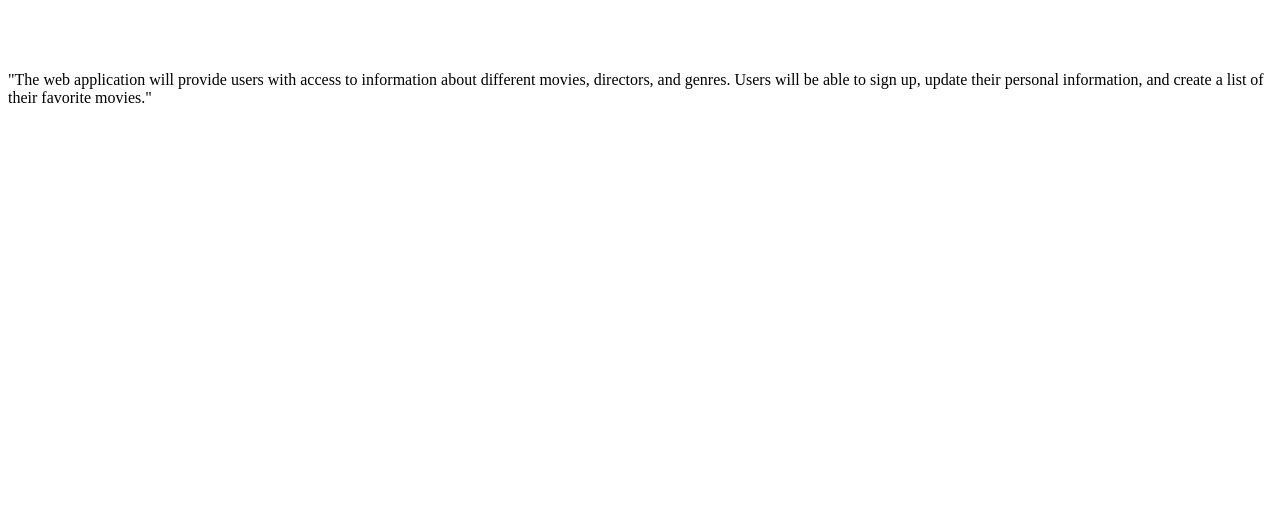
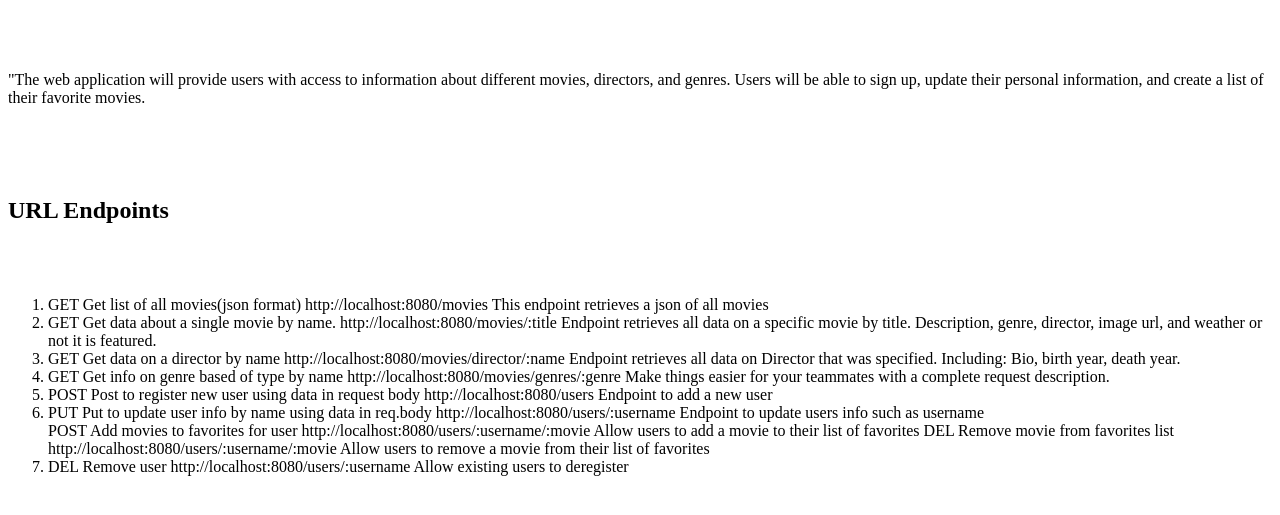
Before and after one commit to smo92/movieAPI, a website: page public/documentation.html in a window 1280 px wide. Shown: the part 61-576 px from the top of the page. Drawn offline with Linux system fonts and the light colour scheme.

Commit message:
updated documentation showing each endpoint

```diff
--- a/public/documentation.html
+++ b/public/documentation.html
@@ -12,11 +12,87 @@
     <h1>FlixFans</h1>
     <br />
     <br />
+
     <p>
         "The web application will provide users with access to information about different
         movies, directors, and genres. Users will be able to sign up, update their
-        personal information, and create a list of their favorite movies."
+        personal information, and create a list of their favorite movies.
+        <br />
+        <br />
     </p>
+    <br/>
+    <br/>
+
+    <h2> URL Endpoints</h2>
+    <br/>
+    <br/>
+
+    <ol>
+        <li>
+            GET
+            Get list of all movies(json format)
+            http://localhost:8080/movies
+            This endpoint retrieves a json of all movies
+        </li>
+
+        <li>
+            GET
+            Get data about a single movie by name.
+            http://localhost:8080/movies/:title
+            Endpoint retrieves all data on a specific movie by title.
+            Description, genre, director, image url, and weather or not it is featured.
+        </li>
+
+        <li>
+            GET
+            Get data on a director by name
+            http://localhost:8080/movies/director/:name
+            Endpoint retrieves all data on Director that was specified.
+            Including: Bio, birth year, death year.
+        </li>
+
+        <li>
+            GET
+            Get info on genre based of type by name
+            http://localhost:8080/movies/genres/:genre
+            Make things easier for your teammates with a complete request description.
+        </li>
+
+        <li>
+            POST
+            Post to register new user using data in request body
+            http://localhost:8080/users
+            Endpoint to add a new user
+        </li>
+
+        <li>
+            PUT
+            Put to update user info by name using data in req.body
+            http://localhost:8080/users/:username
+            Endpoint to update users info such as username
+        </li>
+
+        <lil>
+            POST
+            Add movies to favorites for user
+            http://localhost:8080/users/:username/:movie
+            Allow users to add a movie to their list of favorites
+        </lil>
+
+        <lil>
+            DEL
+            Remove movie from favorites list
+            http://localhost:8080/users/:username/:movie
+            Allow users to remove a movie from their list of favorites
+        </lil>
+
+        <li>
+            DEL
+            Remove user
+            http://localhost:8080/users/:username
+            Allow existing users to deregister
+        </li>
+    </ol>
 
 </body>
 </html>
```
